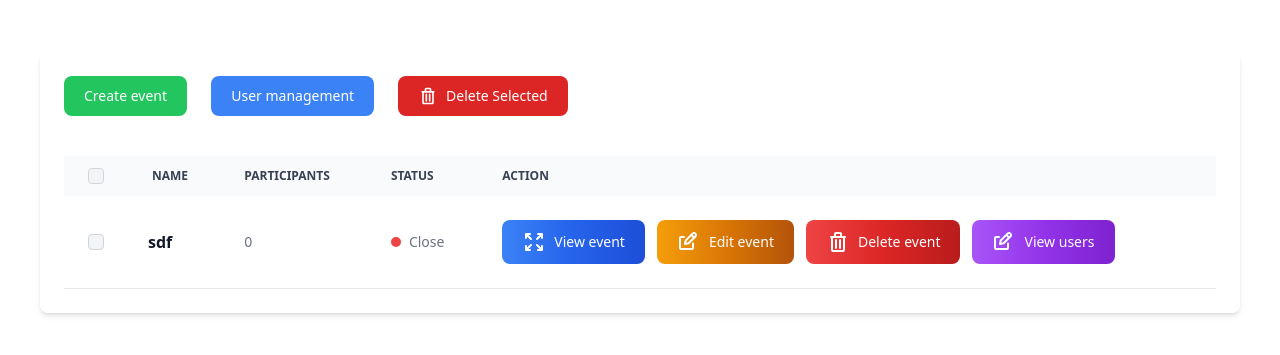
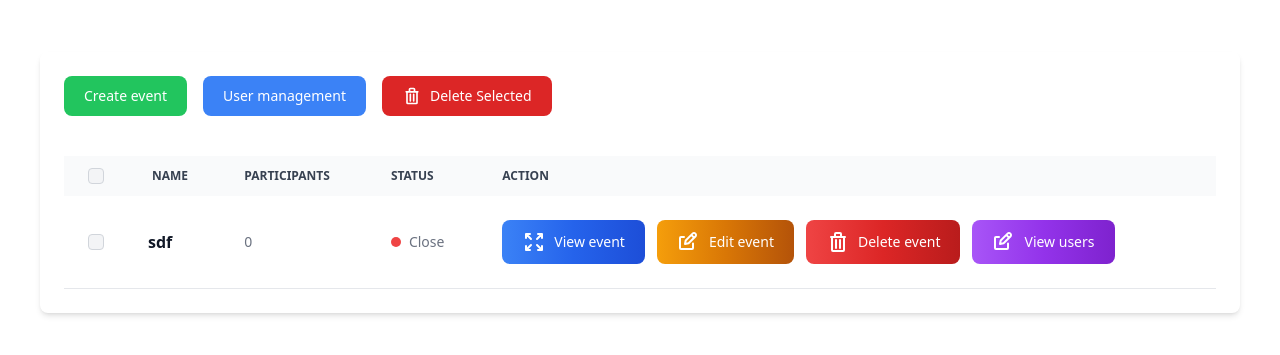
Before and after one commit to Fred-CodeCrafts/event-org-webapp-UTS_IF330L, a PHP site: page /utslec/admin_dashboard.php in a window 1280 px wide. Shown: the top 355 px of the page. Run offline with PHP 8.4, Linux system fonts and the light colour scheme; data comes from the database, SQL or seed files in the repository; data that the repository does not hold is empty; some libraries are stand-ins or nearby versions.

Commit message:
Update admin_dashboard.php

```diff
--- a/public/admin/admin_dashboard.php
+++ b/public/admin/admin_dashboard.php
@@ -24,23 +24,23 @@ $currentTime = date('H:i');
     <div class="p-10">
 
         <div class="mt-3 relative overflow-x-auto shadow-md rounded-lg dark:bg-gray-900">
-            <div class="flex flex-row items-center space-y-4 md:space-y-0 pb-4 bg-white dark:bg-gray-900 p-6">
-                <div>
+            <div class="flex flex-row items-center space-x-4 pb-4 bg-white dark:bg-gray-900 p-6">
+                <div class="flex space-x-4">
                     <a href="create_event.html" class="bg-green-500 hover:bg-green-600 text-white font-medium rounded-lg text-sm px-5 py-2.5 text-center inline-flex items-center">
                         Create event
                     </a>
 
-                    <a href="registered_user.php" class="mt-3 md:mt-0 ml-0 md:ml-5 bg-blue-500 hover:bg-blue-600 text-white font-medium rounded-lg text-sm px-5 py-2.5 text-center inline-flex items-center">
+                    <a href="registered_user.php" class="bg-blue-500 hover:bg-blue-600 text-white font-medium rounded-lg text-sm px-5 py-2.5 text-center inline-flex items-center">
                         User management
                     </a>
                 </div>
-                <form id="checkDel" action="delete_event.php" method="post">
-                    <button type="submit" class="ml-6 md:ml-6 text-white bg-red-600 hover:bg-red-800 focus:ring-4 focus:outline-none focus:ring-red-300 dark:focus:ring-red-800 font-medium rounded-lg text-sm inline-flex items-center px-5 py-2.5 space-x-2">
-                        <svg class="w-5 h-5 text-white" xmlns="http://www.w3.org/2000/svg" fill="none" viewBox="0 0 24 24" stroke="currentColor">
-                            <path stroke-linecap="round" stroke-linejoin="round" stroke-width="2" d="M5 7h14m-9 3v8m4-8v8M10 3h4a1 1 0 0 1 1 1v3H9V4a1 1 0 0 1 1-1ZM6 7h12v13a1 1 0 0 1-1 1H7a1 1 0 0 1-1-1V7Z" />
-                        </svg>
-                        <span>Delete Selected</span>
-                    </button>
+
+                <a href="delete_event.php" class="text-white bg-red-600 hover:bg-red-800 focus:ring-4 focus:outline-none focus:ring-red-300 dark:focus:ring-red-800 font-medium rounded-lg text-sm inline-flex items-center px-5 py-2.5 space-x-2">
+                    <svg class="w-5 h-5 text-white" xmlns="http://www.w3.org/2000/svg" fill="none" viewBox="0 0 24 24" stroke="currentColor">
+                        <path stroke-linecap="round" stroke-linejoin="round" stroke-width="2" d="M5 7h14m-9 3v8m4-8v8M10 3h4a1 1 0 0 1 1 1v3H9V4a1 1 0 0 1 1-1ZM6 7h12v13a1 1 0 0 1-1 1H7a1 1 0 0 1-1-1V7Z" />
+                    </svg>
+                    <span>Delete Selected</span>
+                </a>
             </div>
                 <?php if ($hasil->rowCount() > 0): ?>
                     <div class="relative overflow-x-auto p-6">
```
